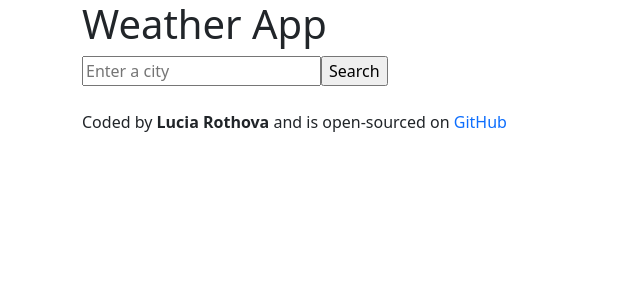
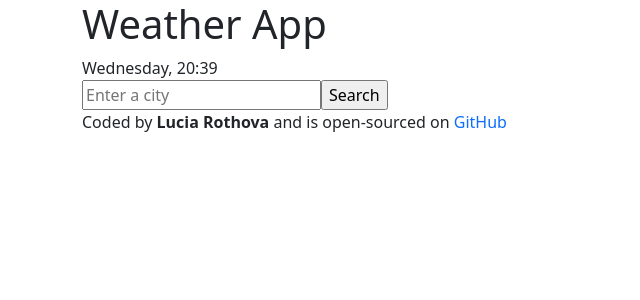
Before and after one commit to LucyRRR/weather-app-react, a React (Create React App) app: page / in a window 1280 px wide. Shown: the top 300 px of the page, without its empty margins (0-640 px from the left). Built offline with nearby package versions, Linux system fonts and the light colour scheme.

Commit message:
inserted date component

```diff
--- a/src/App.js
+++ b/src/App.js
@@ -1,6 +1,7 @@
 import "./index.css";
 import WeatherForm from "./WeatherForm.js";
 import './Weather.css';
+import WeatherDate from "./WeatherDate.js";
 
 
 export default function App() {
@@ -8,9 +9,12 @@ export default function App() {
     <div className="App">
       <div className="container">
         <h1>Weather App</h1>
+        <WeatherDate />
+
         <WeatherForm />
         <div className="link-code">
-            <br/>
+
+
           Coded by <b>Lucia Rothova</b> and is open-sourced on
           <a className="Link" href="https://github.com/LucyRRR/weather-app-react"
           target="_blank" rel="noopener noreferrer"> GitHub</a>
--- /dev/null
+++ b/src/WeatherDate.js
@@ -0,0 +1,9 @@
+import React from "react";
+
+export default function WeatherDate () {
+    return (
+        <div>Wednesday, 20:39
+            </div>
+
+    )
+}
```
Lines whose indentation alone changed are shown as unchanged.
